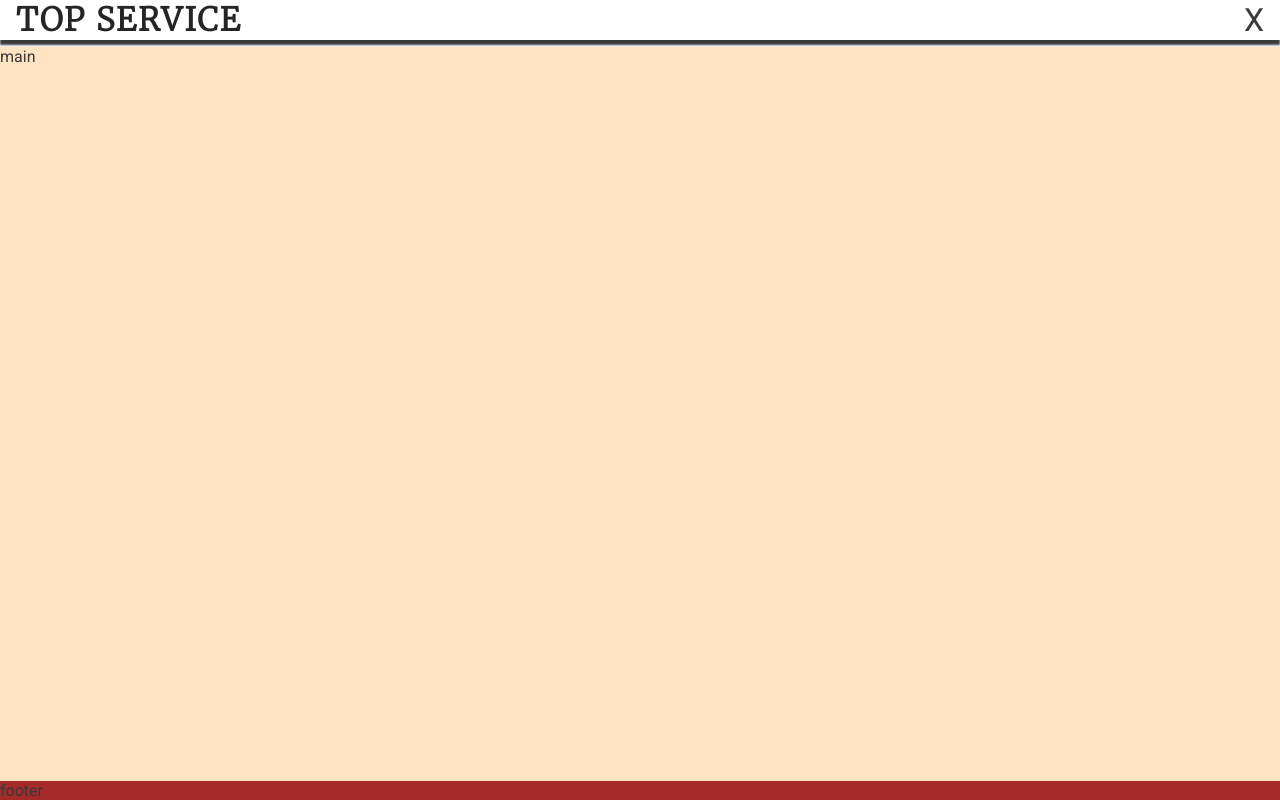
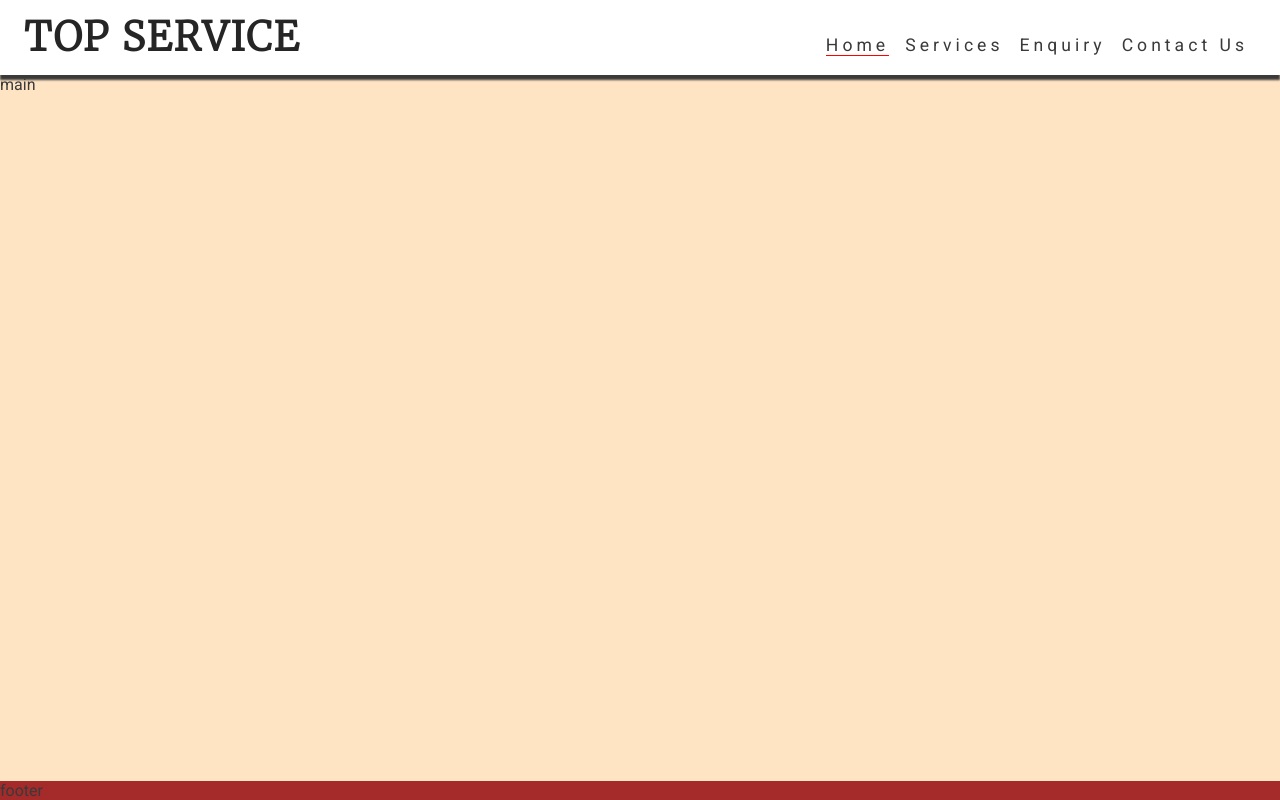
Before and after one commit to Flora-King/TopServices, a plain HTML site: page index.html in a window 1280 px wide. Drawn offline with Linux system fonts and the light colour scheme.

Commit message:
make header responsive on tablets

```diff
--- a/assets/css/style.css
+++ b/assets/css/style.css
@@ -94,3 +94,36 @@ main {
 footer{
     background-color: brown;
 }
+
+/* media queries */
+
+@media screen and (min-width: 768px){
+    /* header */
+    nav {
+        display: block;
+        position: relative;
+        box-shadow: none;
+        width: fit-content;
+        padding-right: 1 rem;
+    }
+
+    #menu-item {
+        display: flex;
+    }
+
+    #menu-item > li {
+        padding-left: 1rem;
+    }
+    .nav-toggle-label {
+        display: none;
+    }
+    #logo {
+        font-size: 250%;
+        line-height: 75px;
+        margin: 0 0.5rem;
+    }
+    /* main content */
+    main {
+        margin-top: 75px;
+    }
+}
```
